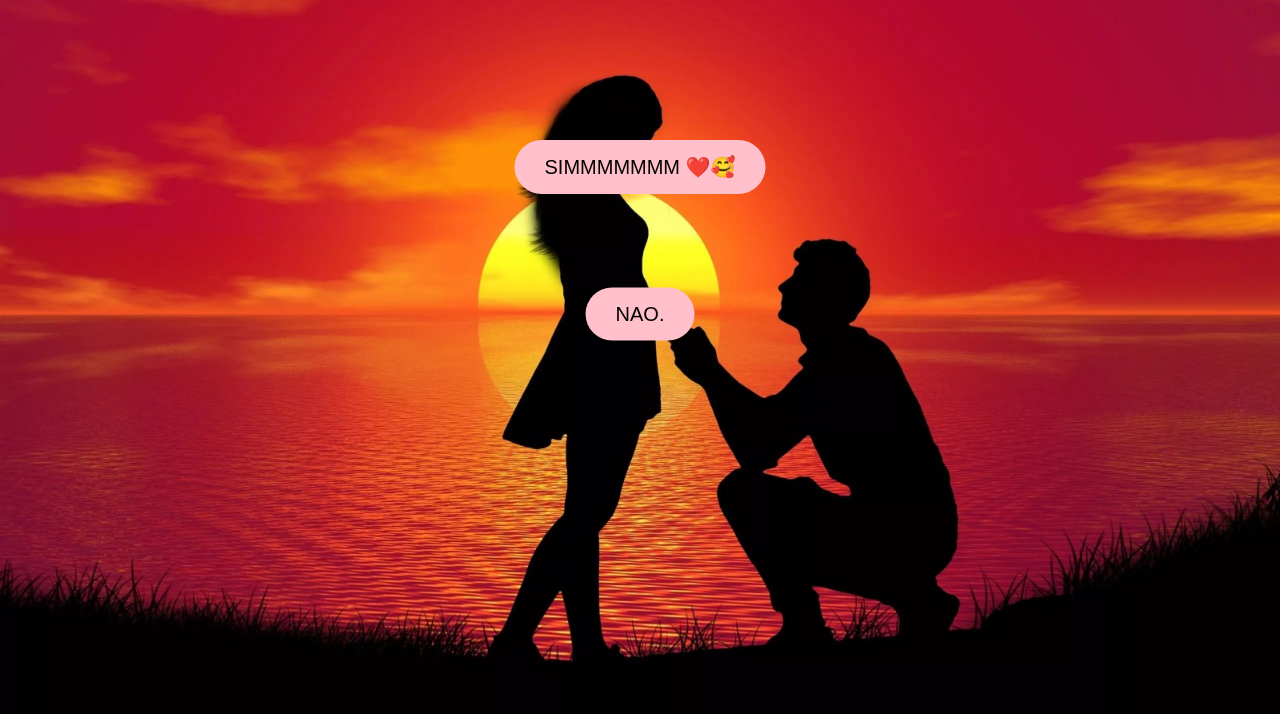
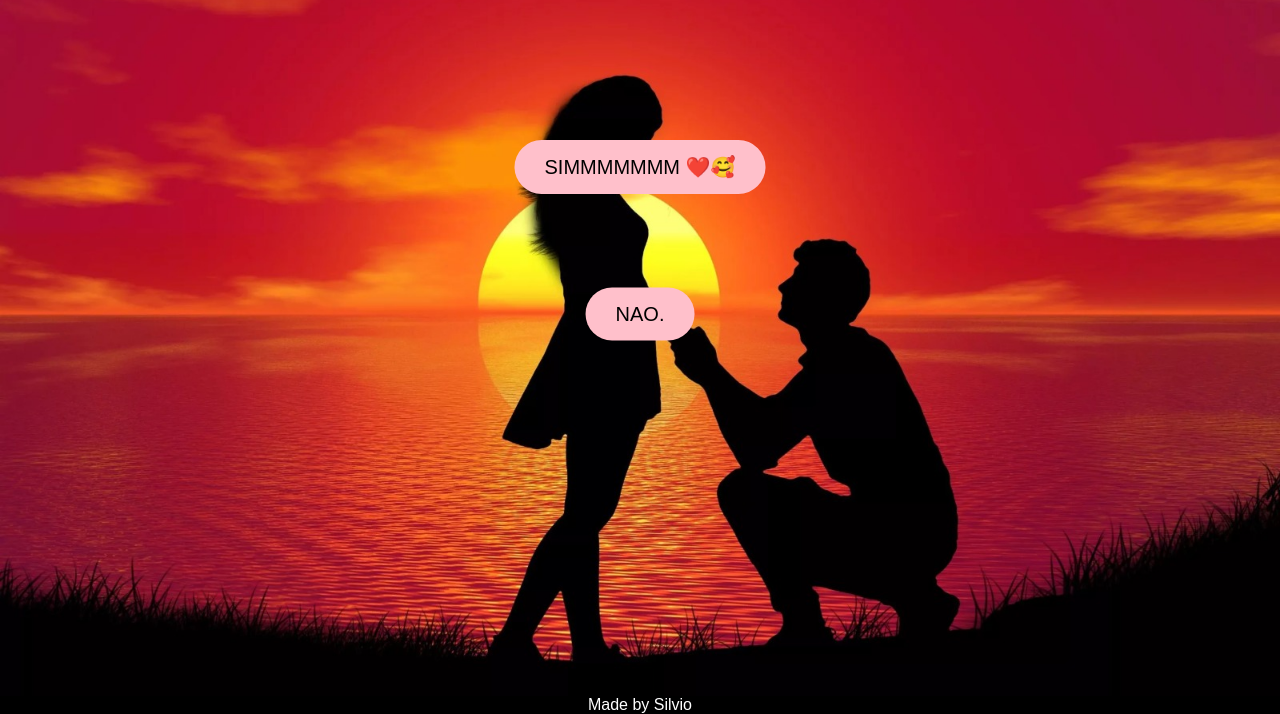
Before and after one commit to silviorodrigues98/aceita_namorar_comigo_PROJECT, a website: page index.html in a window 1280 px wide. Shown: the part 86-800 px from the top of the page. Drawn offline with Linux system fonts and the light colour scheme.

Commit message:
Add footer to index.html

```diff
--- a/index.html
+++ b/index.html
@@ -50,6 +50,16 @@
             caret-color: transparent;
             /* Add this line */
         }
+
+        footer {
+            position: fixed;
+            left: 0;
+            bottom: 0;
+            width: 100%;
+            background-color: black;
+            color: white;
+            text-align: center;
+        }
     </style>
 </head>
 
@@ -95,4 +105,6 @@
     </script>
 </body>
 
+<footer>Made by Silvio</footer>
+
 </html>
```
